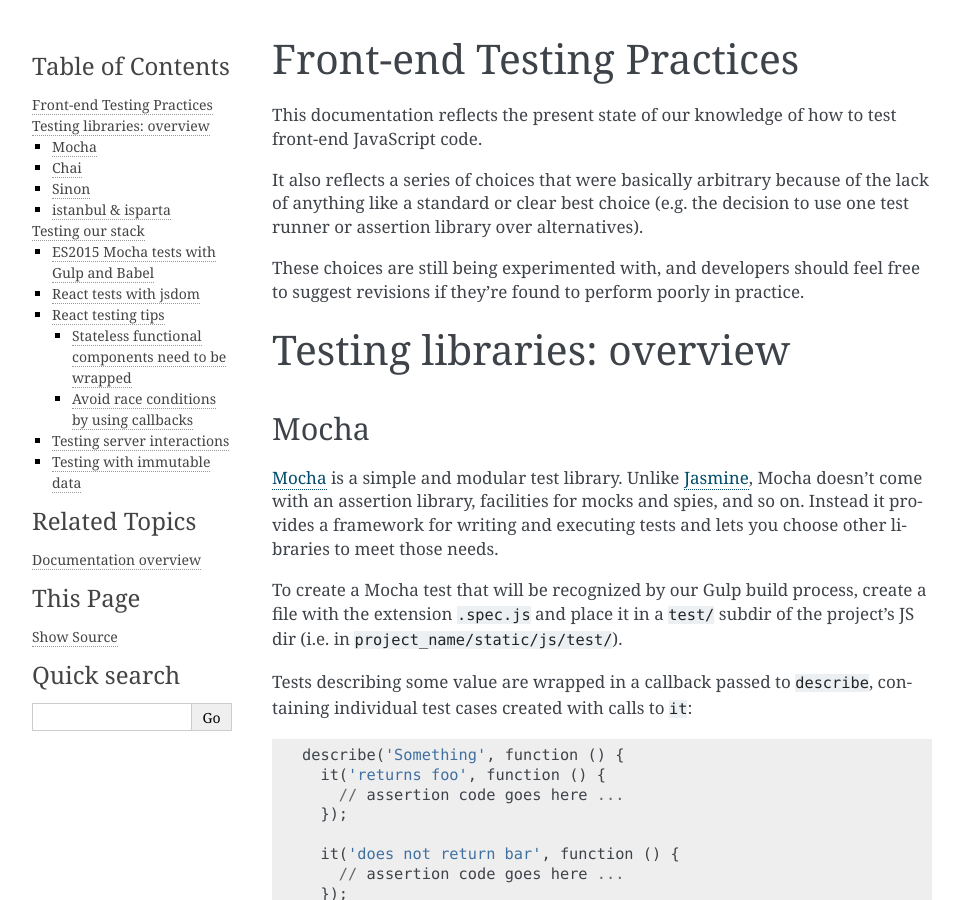
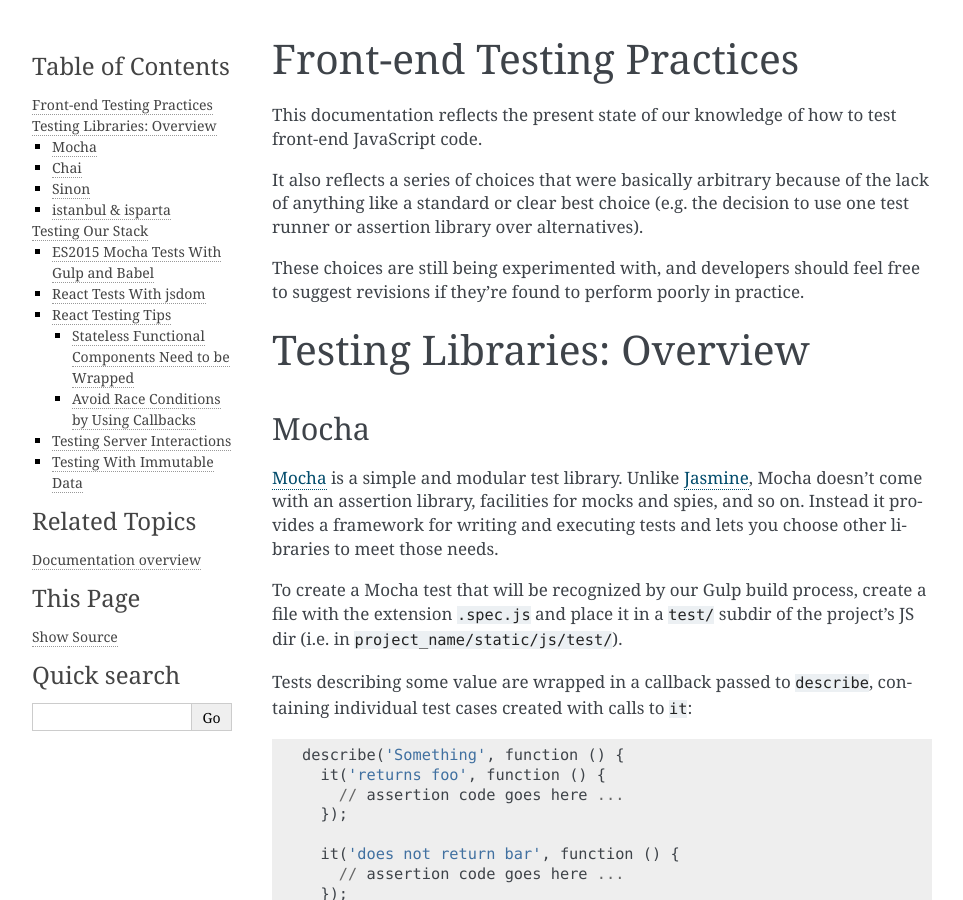
Before and after one commit to caktus/guidebook, a Sphinx documentation site: the page built from source/frontend-testing.rst, in a window 1280 px wide and 900 px high. Shown: the whole window, without its empty margins (148-1111 px from the left). Built offline with Sphinx 7.4.7, drawn with Linux system fonts in a browser that asks for light colours; some of the changed text lies outside the part shown.

Commit message:
Title case

```diff
--- a/source/frontend-testing.rst
+++ b/source/frontend-testing.rst
@@ -12,7 +12,7 @@
 free to suggest revisions if they're found to perform poorly in practice.
 
 
-Testing libraries: overview
+Testing Libraries: Overview
 ###########################
 
 Mocha
@@ -141,7 +141,7 @@
     }))
 
 
-Testing our stack
+Testing Our Stack
 #################
 
 The following front-end tools are bundled in the project template and represents
@@ -166,7 +166,7 @@
 * special techniques and gotchas related to writing tests for React components and Flux
   applications
 
-ES2015 Mocha tests with Gulp and Babel
+ES2015 Mocha Tests With Gulp and Babel
 --------------------------------------
 
 Transpiling ES2015 code is already a standard part of Caktus's front-end process.
@@ -196,7 +196,7 @@
 This allows us to not only write and test ES2015 and JSX applications but to write
 our tests themselves in ES2015 and JSX.
 
-React tests with jsdom
+React Tests With jsdom
 ----------------------
 
 React and the `React test utilities <https://facebook.github.io/react/docs/test-utils.html>`_
@@ -235,12 +235,12 @@
       });
      });
 
-React testing tips
+React Testing Tips
 ------------------
 
 Here are a few gotchas and tips for writing React tests with Mocha.
 
-Stateless functional components need to be wrapped
+Stateless Functional Components Need to be Wrapped
 ~~~~~~~~~~~~~~~~~~~~~~~~~~~~~~~~~~~~~~~~~~~~~~~~~~
 
 React encourages you to define your React components as plain JavaScript
@@ -264,7 +264,7 @@
       // ...
      });
 
-Avoid race conditions by using callbacks
+Avoid Race Conditions by Using Callbacks
 ~~~~~~~~~~~~~~~~~~~~~~~~~~~~~~~~~~~~~~~~
 
 If you're testing whether a React component updates in some way after some state
@@ -287,7 +287,7 @@
       A.triggerStateChangeThatAffectsYourComponent();
     });
 
-Testing server interactions
+Testing Server Interactions
 ---------------------------
 
 Figuring out how to mock jQuery AJAX requests is a work in progress. For now,
@@ -312,7 +312,7 @@
       });
     });
 
-Testing with immutable data
+Testing With Immutable Data
 ---------------------------
 
 Stores created with the `Flux utilities <https://facebook.github.io/flux/docs/flux-utils.html>`_
```
